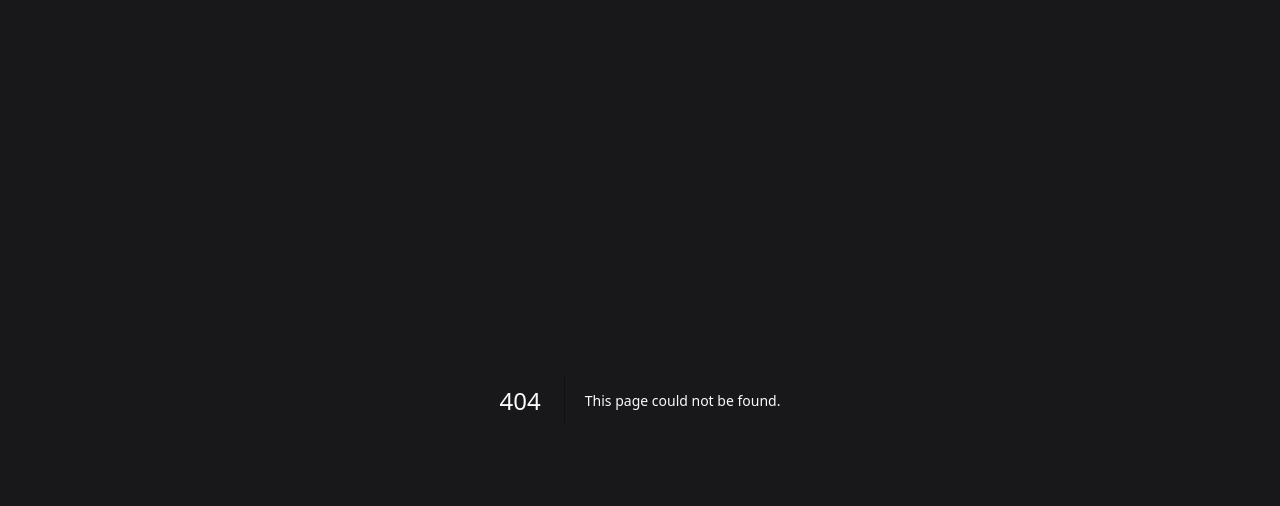
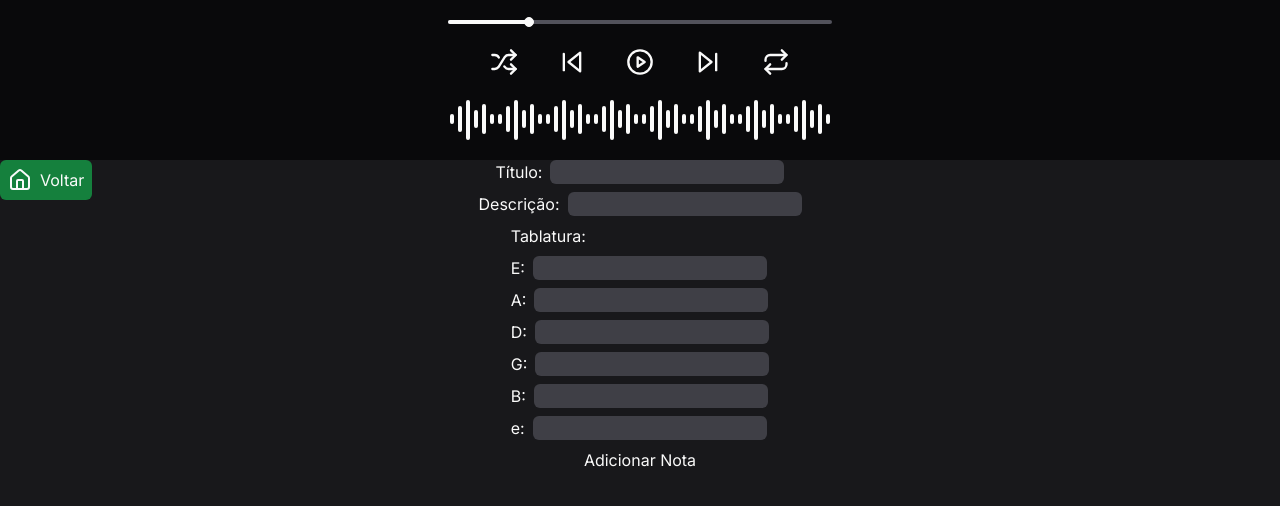
Before and after one commit to AdlerCastro/Tablatura, a Next.js app: page /CreateNote in a window 1280 px wide. Before the commit this address had no page. Shown: the top 506 px of the page. Built offline with nearby package versions, Linux system fonts and the light colour scheme.

Commit message:
:sparkles: feat: Forms to create a note

```diff
--- /dev/null
+++ b/src/app/(Project)/CreateNote/page.tsx
@@ -0,0 +1,113 @@
+"use client";
+
+import { useMutation } from "@tanstack/react-query";
+import { useForm, SubmitHandler } from "react-hook-form";
+import { zodResolver } from "@hookform/resolvers/zod";
+import { noteSchema } from "@/data/models/Note";
+import { createNote } from "@/app/actions/createNote";
+import { NoteFormData, TablatureKeys } from "@/data/types/NoteFormData";
+import { useRouter } from "next/navigation";
+import Button from "@/components/atoms/Button";
+import { Home } from "lucide-react";
+
+export default function CreateNote() {
+  const {
+    register,
+    handleSubmit,
+    formState: { errors },
+  } = useForm<NoteFormData>({
+    resolver: zodResolver(noteSchema),
+  });
+
+  const mutation = useMutation({
+    mutationFn: async (newNote: NoteFormData) => await createNote(newNote),
+  });
+
+  const onSubmit: SubmitHandler<NoteFormData> = (data) => {
+    // Ensure that tablature has all the required keys
+    const completeTablature: NoteFormData["tablature"] = {
+      E: Number(data.tablature.E) || 0,
+      A: Number(data.tablature.A) || 0,
+      D: Number(data.tablature.D) || 0,
+      G: Number(data.tablature.G) || 0,
+      B: Number(data.tablature.B) || 0,
+      e: Number(data.tablature.e) || 0,
+    };
+
+    const convertedData: NoteFormData = {
+      ...data,
+      tablature: completeTablature,
+    };
+
+    mutation.mutate(convertedData);
+  };
+
+  const router = useRouter();
+
+  return (
+    <div className="relative">
+      <Button
+        onClick={() => router.push("/CreateNote")}
+        className="absolute top-0 hover:scale-105 flex flex-row gap-2 items-center justify-center bg-green-700 hover:bg-green-800 transition-all duration-200"
+      >
+        <Home /> Voltar
+      </Button>
+
+      <form
+        onSubmit={handleSubmit(onSubmit)}
+        className="flex flex-col gap-2 items-center justify-center"
+      >
+        <div className="flex flex-row gap-2">
+          <label htmlFor="title">Título:</label>
+          <input
+            className="bg-zinc-700 rounded-md"
+            id="title"
+            type="text"
+            {...register("title")}
+          />
+          {errors.title && <p>{errors.title.message}</p>}
+        </div>
+
+        <div className="flex flex-row gap-2">
+          <label htmlFor="description">Descrição:</label>
+          <input
+            className="bg-zinc-700 rounded-md"
+            id="description"
+            type="text"
+            {...register("description")}
+          />
+          {errors.description && <p>{errors.description.message}</p>}
+        </div>
+
+        <div className="flex flex-col gap-2">
+          <label>Tablatura:</label>
+          {["E", "A", "D", "G", "B", "e"].map((key) => {
+            const tablatureKey = `tablature.${key}` as keyof NoteFormData;
+            return (
+              <div key={key} className="flex flex-row gap-2">
+                <label htmlFor={`tablature-${key}`}>{key}:</label>
+                <input
+                  className="bg-zinc-700 rounded-md"
+                  id={`tablature-${key}`}
+                  type="number"
+                  {...register(tablatureKey)}
+                />
+                {errors.tablature?.[key as TablatureKeys] && (
+                  <p>{errors.tablature[key as TablatureKeys]?.message}</p>
+                )}
+              </div>
+            );
+          })}
+        </div>
+
+        <button type="submit" disabled={mutation.isPending}>
+          {mutation.isPending ? "Adicionando..." : "Adicionar Nota"}
+        </button>
+        {mutation.isError && (
+          <p>Erro: {(mutation.error as Error)?.message || "Algo deu errado"}</p>
+        )}
+        {mutation.isSuccess && <p>Nota adicionada com sucesso!</p>}
+      </form>
+    </div>
+  );
+}
```
